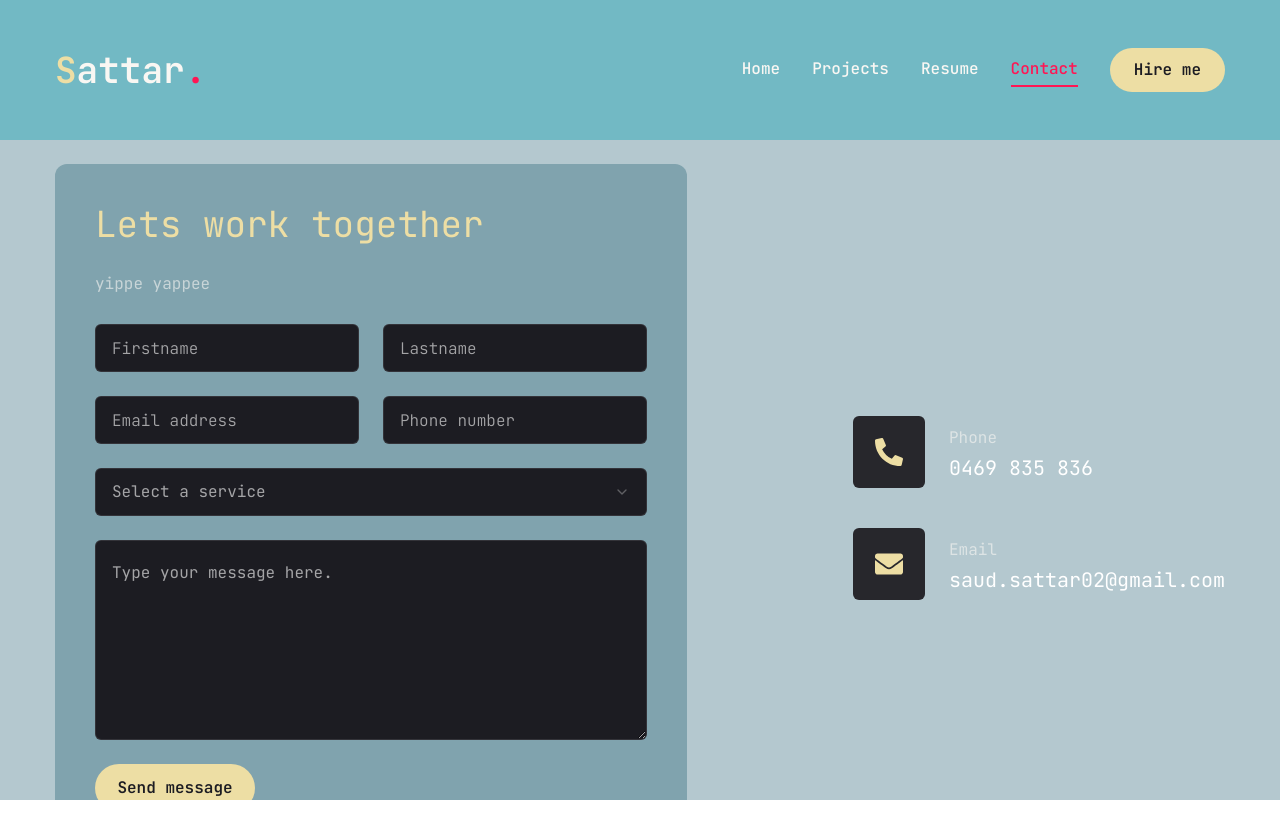
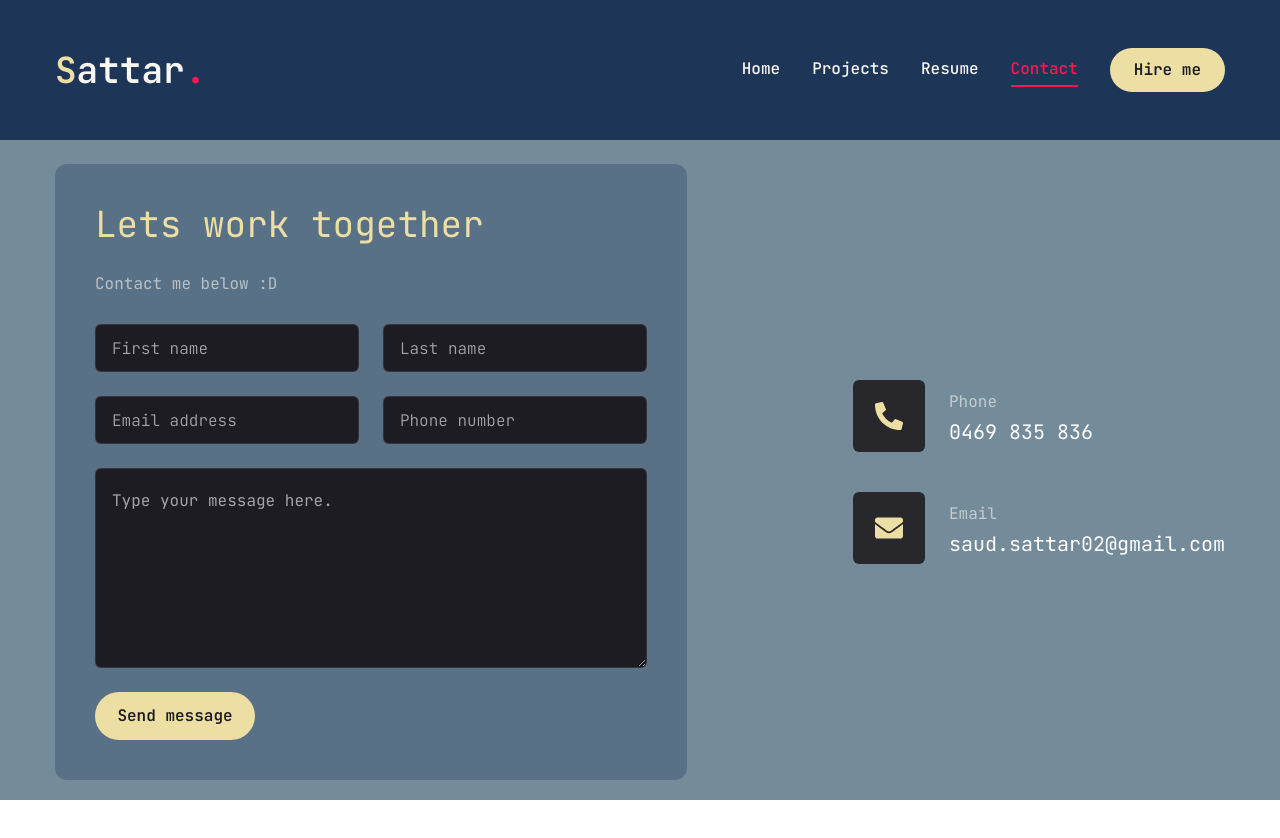
Before and after one commit to saud-sattar/saud-portfolio, a Next.js app: page /contact in a window 1280 px wide. Shown: the top 838 px of the page. After the commit the page ends 804 px from the top, so only its background shows below. Built offline with nearby package versions, Linux system fonts and the light colour scheme.

Commit message:
editting going well
- colours now easier to see
- contact email set up
- buttons on home page are working

```diff
--- a/app/contact/page.jsx
+++ b/app/contact/page.jsx
@@ -3,6 +3,9 @@
 import { Button } from "@/components/ui/button";
 import { Input } from "@/components/ui/input";
 import { Textarea } from "@/components/ui/textarea";
+
+import { useState } from "react";
+import emailjs from "@emailjs/browser";
 
 import {
    Select,
@@ -37,6 +40,61 @@ const info = [
 import { motion } from "framer-motion";
 
 const Contact = () => {
+
+   const [formData, setFormData] = useState({
+      firstName: "",
+      lastName: "",
+      email: "",
+      phone: "",
+      message: "",
+    });
+
+    const [status, setStatus] = useState(""); // For success/error messages
+
+    const handleChange = (e) => {
+      setFormData({ ...formData, [e.target.name]: e.target.value });
+    };
+
+    const handleSubmit = (e) => {
+      e.preventDefault();
+
+      // Prepare EmailJS parameters
+      const templateParams = {
+        from_name: `${formData.firstName} ${formData.lastName}`,
+        from_email: formData.email,
+        phone: formData.phone,
+        message: formData.message,
+      };
+
+      // Send email
+      emailjs
+        .send(
+          "service_o238qjh", // Replace with your Service ID
+          "template_0bccubh", // Replace with your Template ID
+          templateParams,
+          "1Vafn2ODS9tIUmkMg" // Replace with your Public Key
+        )
+        .then(
+          (response) => {
+            console.log("SUCCESS!", response.status, response.text);
+            setStatus("Message sent successfully!");
+          },
+          (err) => {
+            console.error("FAILED...", err);
+            setStatus("Failed to send the message. Please try again.");
+          }
+        );
+
+      // Reset form
+      setFormData({
+        firstName: "",
+        lastName: "",
+        email: "",
+        phone: "",
+        message: "",
+      });
+    };
+
     return (
          <motion.section
             initial={{ opacity: 0 }}
@@ -50,18 +108,49 @@ const Contact = () => {
                <div className="flex flex-col xl:flex-row gap-[30px]">
                   {/* form */}
                   <div className="xl:w-[54%] order-2 xl:order-none">
-                     <form className="flex flex-col gap-6 p-10 bg-[#084c61]/30 rounded-xl">
+                     <form
+                        onSubmit={handleSubmit}
+                        className="flex flex-col gap-6 p-10 bg-[#1D3557]/30 rounded-xl"
+                     >
                         <h3 className="text-4xl text-[#eddea4]">Lets work together</h3>
-                        <p className="text-[#f9f7f3]/60">yippe yappee</p>
+                        <p className="text-[#f9f7f3]/60">Contact me below :D</p>
+
                         {/* input */}
                         <div className="grid grid-cols-1 md:grid-cols-2 gap-6">
-                           <Input type="firstname" placeholder="Firstname" />
-                           <Input type="lastname" placeholder="Lastname" />
-                           <Input type="email" placeholder="Email address" />
-                           <Input type="phone" placeholder="Phone number" />
+                           <Input
+                              type="firstname"
+                              placeholder="First name"
+                              name="firstName"
+                              value={formData.firstName}
+                              onChange={handleChange}
+                              required
+                           />
+                           <Input
+                              type="lastname"
+                              placeholder="Last name"
+                              name="lastName"
+                              value={formData.lastName}
+                              onChange={handleChange}
+                              required
+                           />
+                           <Input
+                              type="email"
+                              placeholder="Email address"
+                              name="email"
+                              value={formData.email}
+                              onChange={handleChange}
+                              required
+                           />
+                           <Input
+                              type="phone"
+                              placeholder="Phone number"
+                              name="phone"
+                              value={formData.phone}
+                              onChange={handleChange}
+                           />
                         </div>
                         {/* select */}
-                        <Select>
+                        {/* <Select>
                            <SelectTrigger className="w-full">
                               <SelectValue placeholder="Select a service"/>
                            </SelectTrigger>
@@ -73,16 +162,24 @@ const Contact = () => {
                                  <SelectItem value="logo-designer">Logo Design</SelectItem>
                               </SelectGroup>
                            </SelectContent>
-                        </Select>
+                        </Select> */}
                         {/* textarea */}
                         <Textarea
                            className="h-[200px]"
                            placeholder="Type your message here."
+                           name="message"
+                           value={formData.message}
+                           onChange={handleChange}
+                           required
                         />
                         {/* btn */}
-                        <Button size="md" className="max-w-40">
+                        <Button type="submit" size="md" className="max-w-40">
                            Send message
                         </Button>
+
+                        {status && (
+                           <p className="mt-4 text-sm text-[#eddea4]">{status}</p>
+                        )}
                      </form>
                   </div>
                   {/* info */}
--- a/app/globals.css
+++ b/app/globals.css
@@ -4,7 +4,7 @@
 
 @layer base {
   body {
-    @apply font-primary bg-[#084c61]/30 text-white leading-loose;
+    @apply font-primary bg-[#3a5a70]/70 text-white leading-loose;
   }
 
   .h1 {
--- a/app/page.jsx
+++ b/app/page.jsx
@@ -23,12 +23,15 @@ const Home = () => {
                {/* button */}
                <div className="flex flex-col xl:flex-row items-center gap-8">
                   <Button
+                     asChild
                      variant="outline"
                      size="lg"
                      className="uppercase flex items-center gap-2 text-[#eddea4] border-2 border-[#eddea4] hover:bg-[#eddea4]"
                   >
+                     <a href="/files/Saud_Sattar_CV.pdf" download>
                      <span>Download CV</span>
                      <FiDownload className="text-xl" />
+                     </a>
                   </Button>
                   <div className="mb-8 xl:mb-0">
                   <Social
--- a/components/Header.jsx
+++ b/components/Header.jsx
@@ -7,7 +7,7 @@ import MobileNav from "./MobileNav";
 
 const Header = () => {
    return (
-      <header className="py-8 xl:py-12 text-[#f9f7f3] bg-[#0fa3b1]/40">
+      <header className="py-8 xl:py-12 text-[#f9f7f3] bg-[#1D3557]">
          <div className="container mx-auto flex justify-between items-center">
             {/* logo */}
             <Link href="/">
--- a/components/Social.jsx
+++ b/components/Social.jsx
@@ -3,8 +3,8 @@ import Link from "next/link";
 import { FaGithub, FaLinkedinIn } from 'react-icons/fa'
 
 const socials = [
-   { icon: <FaGithub />, path: "" },
-   { icon: <FaLinkedinIn />, path: "" },
+   { icon: <FaGithub />, path: "https://github.com/saud-sattar" },
+   { icon: <FaLinkedinIn />, path: "https://www.linkedin.com/in/its-saud-sattar" },
 ];
 
 const Social = ({ containerStyles, iconStyles }) => {
@@ -12,7 +12,12 @@ const Social = ({ containerStyles, iconStyles }) => {
       <div className={containerStyles}>
          {socials.map((item, index) => {
             return (
-               <Link key={index} href={item.path} className={iconStyles}>
+               <Link
+                  key={index}
+                  href={item.path}
+                  className={iconStyles}target="_blank"
+                  rel="noopener noreferrer"
+               >
                   {item.icon}
                </Link>
             );
--- a/components/ui/sheet.jsx
+++ b/components/ui/sheet.jsx
@@ -26,7 +26,7 @@ const SheetOverlay = React.forwardRef(({ className, ...props }, ref) => (
 SheetOverlay.displayName = SheetPrimitive.Overlay.displayName
 
 const sheetVariants = cva(
-   "fixed z-50 gap-4 bg-[#084c61] p-6 shadow-lg transition ease-in-out data-[state=open]:animate-in data-[state=closed]:animate-out data-[state=closed]:duration-300 data-[state=open]:duration-500 dark:bg-slate-950",
+   "fixed z-50 gap-4 bg-[#1D3557] p-6 shadow-lg transition ease-in-out data-[state=open]:animate-in data-[state=closed]:animate-out data-[state=closed]:duration-300 data-[state=open]:duration-500 dark:bg-slate-950",
    {
       variants: {
          side: {
--- a/package.json
+++ b/package.json
@@ -9,6 +9,7 @@
     "lint": "next lint"
   },
   "dependencies": {
+    "@emailjs/browser": "^4.4.1",
     "@radix-ui/react-dialog": "^1.1.1",
     "@radix-ui/react-scroll-area": "^1.1.0",
     "@radix-ui/react-select": "^2.1.1",
@@ -19,7 +20,7 @@
     "clsx": "^2.1.1",
     "framer-motion": "^11.3.18",
     "lucide-react": "^0.416.0",
-    "next": "14.2.5",
+    "next": "^14.2.20",
     "react": "^18",
     "react-countup": "^6.5.3",
     "react-dom": "^18",
```
Also changed, not shown: app/resume/page.jsx (+5 -5 lines), 1 other file (tests, documents, lock files or other folders). Lines whose indentation alone changed are shown as unchanged.
